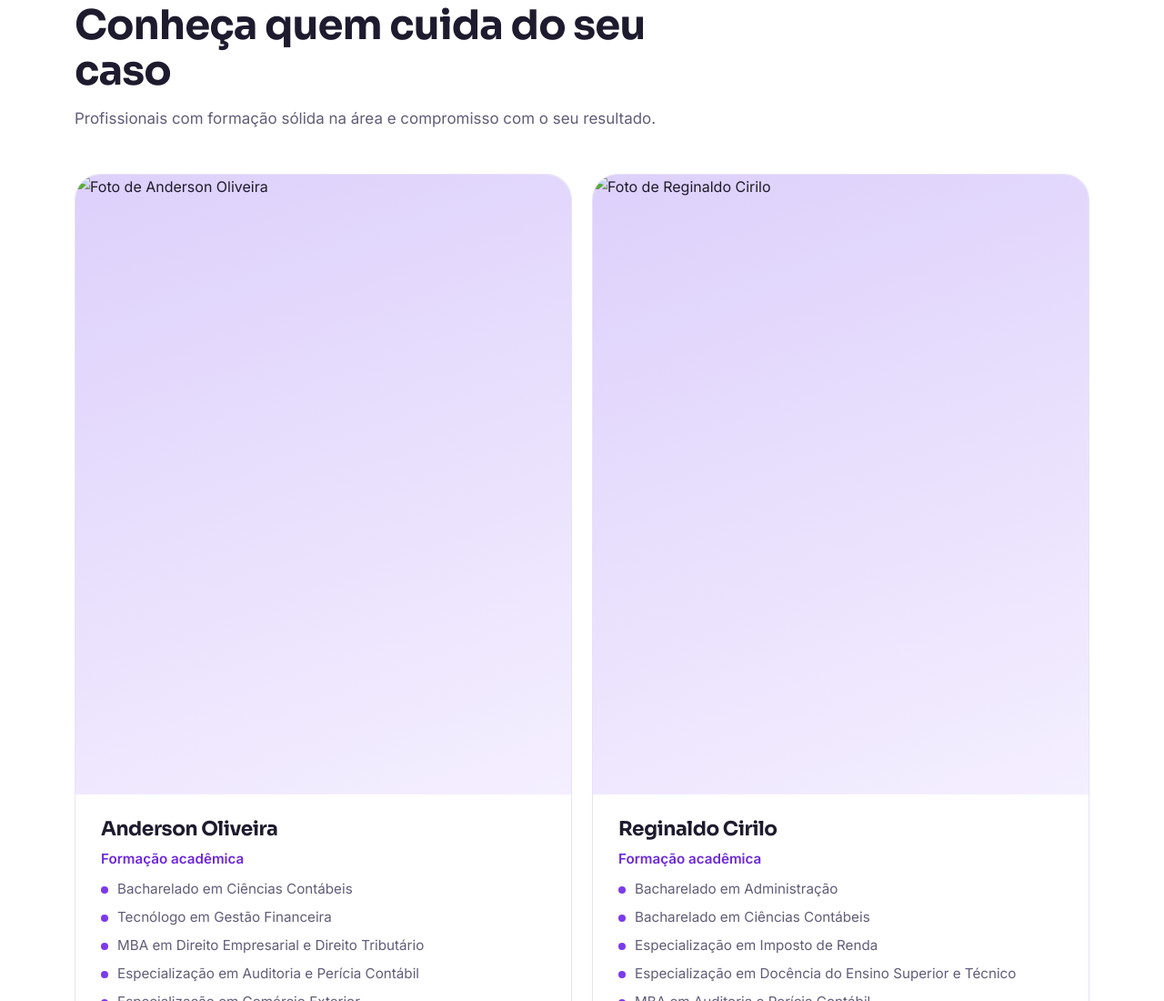
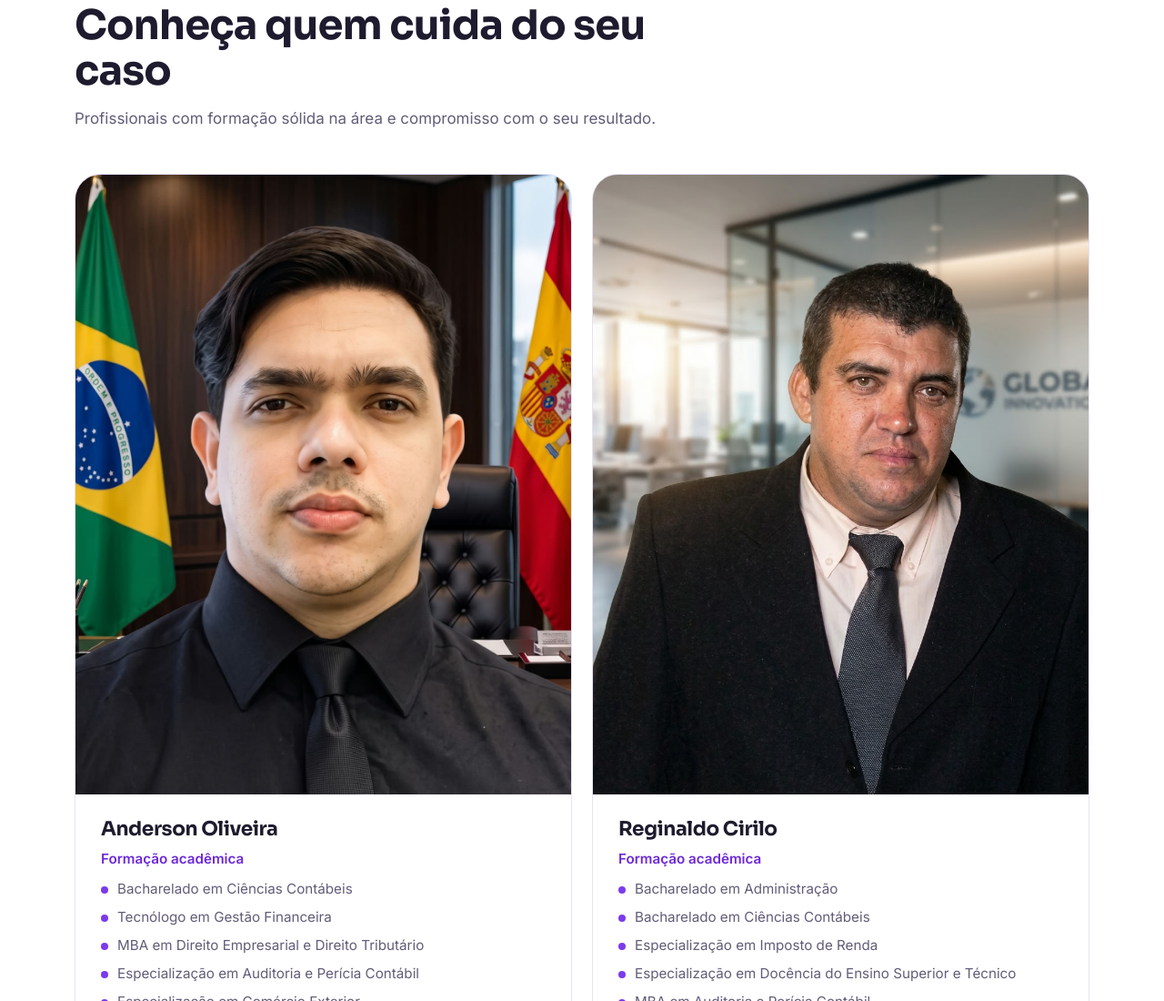
Before and after one commit to Eduardo09e32y4rhf/Prosolutioncontabil, a plain HTML site: page index.html in a window 1280 px wide. Shown: the part 3334-4434 px from the top of the page at 91% size. Drawn offline with Linux system fonts and the light colour scheme.

Commit message:
Atualizar o index.html

```diff
--- a/index.html
+++ b/index.html
@@ -189,7 +189,7 @@ footer li a{color:#CDBDF5;transition:color .2s}footer li a:hover{color:#fff}
 </style>
 </head>
 <body>
-<!-- EDITE: Fotos: troque o src das <img> em .photo (ex.: fotos/anderson.jpg) -->
+<!-- EDITE: Fotos: troque o src das <img> em .photo (ex.: IMG-20261117-WA0074.jpg) -->
 <svg width="0" height="0" style="position:absolute" aria-hidden="true">
   <defs><linearGradient id="lg" x1="0" y1="0" x2="1" y2="1"><stop offset="0" stop-color="#8B5CF6"/><stop offset="1" stop-color="#3B0F8C"/></linearGradient></defs>
   <symbol id="marca" viewBox="0 0 48 48"><rect width="48" height="48" rx="14" fill="url(#lg)"/><circle cx="18.5" cy="24" r="9" fill="none" stroke="#fff" stroke-width="4.5"/><path d="M34.4 17.6A9 9 0 1 0 34.4 30.4" fill="none" stroke="#DDD0FB" stroke-width="4.5" stroke-linecap="round"/></symbol>
@@ -306,7 +306,7 @@ footer li a{color:#CDBDF5;transition:color .2s}footer li a:hover{color:#fff}
     <div class="head"><h2>Conheça quem cuida do seu caso</h2><p>Profissionais com formação sólida na área e compromisso com o seu resultado.</p></div>
     <div class="team">
       <article class="card pro">
-        <div class="photo"><!-- TROCAR FOTO: coloque a imagem em fotos/anderson.jpg e use src="fotos/anderson.jpg" --><img src="fotos/anderson.jpg" alt="Foto de Anderson Oliveira" loading="lazy"></div>
+        <div class="photo"><!-- TROCAR FOTO: coloque a imagem em IMG-20261117-WA0074.jpg e use src="IMG-20261117-WA0074.jpg" --><img src="IMG-20261117-WA0074.jpg" alt="Foto de Anderson Oliveira" loading="lazy"></div>
         <div class="in">
           <h3>Anderson Oliveira</h3>
           <div class="r">Formação acadêmica</div>
@@ -322,7 +322,7 @@ footer li a{color:#CDBDF5;transition:color .2s}footer li a:hover{color:#fff}
         </div>
       </article>
       <article class="card pro">
-        <div class="photo"><!-- TROCAR FOTO: coloque a imagem em fotos/reginaldo.jpg e use src="fotos/reginaldo.jpg" --><img src="fotos/reginaldo.jpg" alt="Foto de Reginaldo Cirilo" loading="lazy"></div>
+        <div class="photo"><!-- TROCAR FOTO: coloque a imagem em IMG-20261117-WA0072.jpg e use src="IMG-20261117-WA0072.jpg" --><img src="IMG-20261117-WA0072.jpg" alt="Foto de Reginaldo Cirilo" loading="lazy"></div>
         <div class="in">
           <h3>Reginaldo Cirilo</h3>
           <div class="r">Formação acadêmica</div>
```
